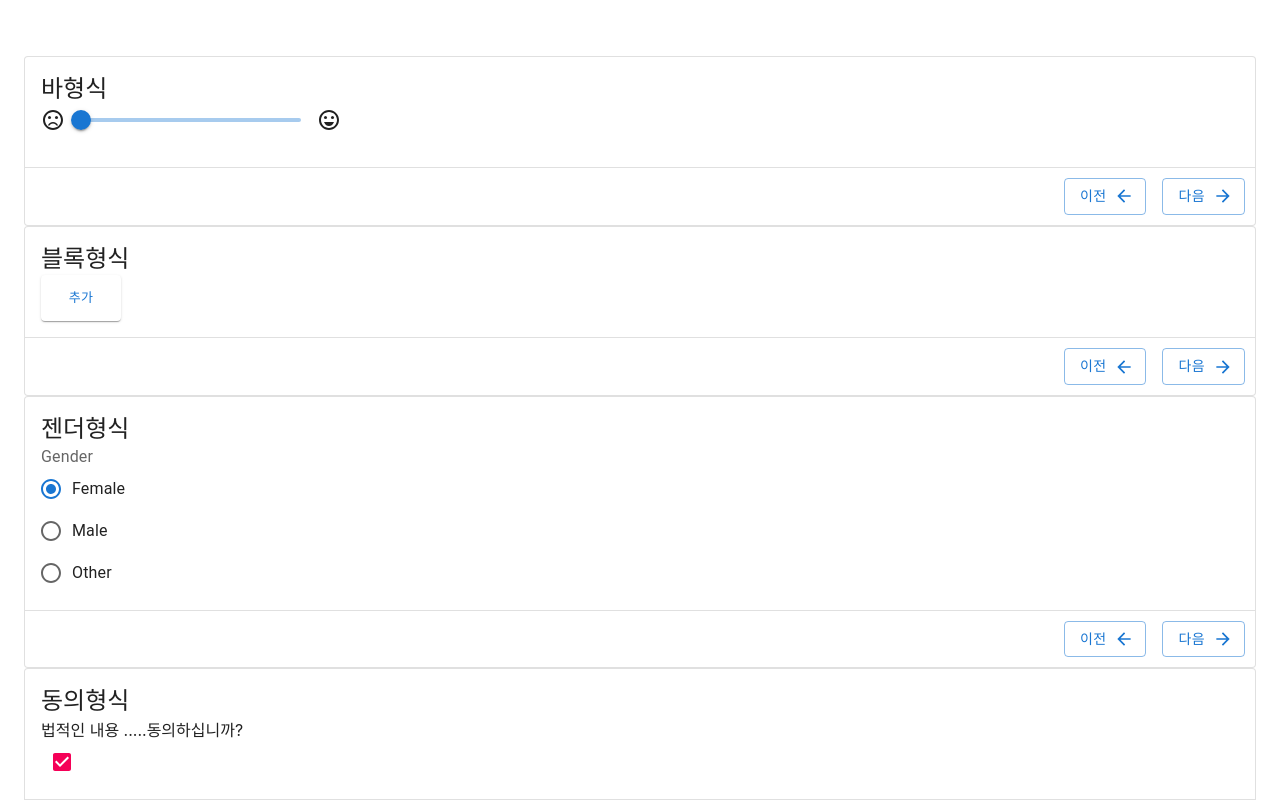
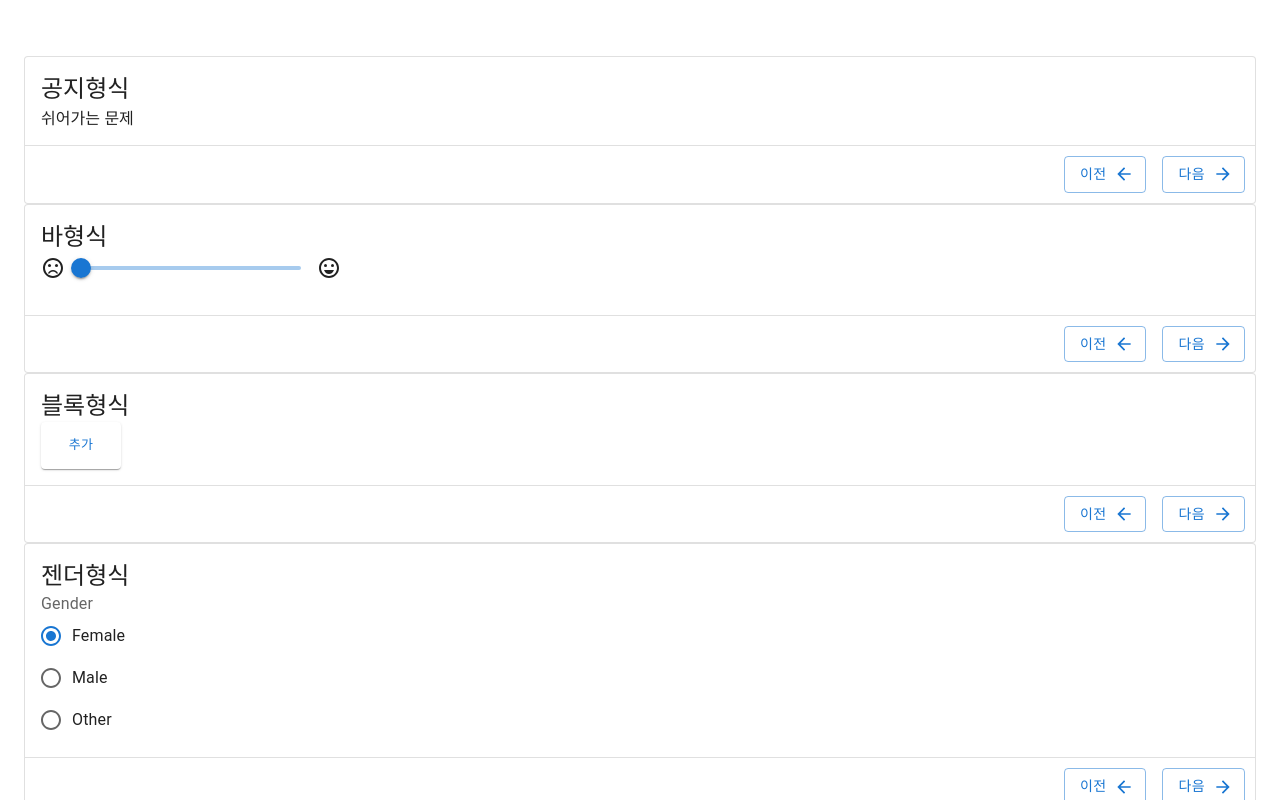
Before and after one commit to forwarder1121/survey_tool, a React (Create React App) app: page / in a window 1280 px wide. Shown: the top 800 px of the page. Built offline with nearby package versions, Linux system fonts and the light colour scheme.

Commit message:
[컴포넌트 추가] NoticeType - 중간 페이지 역할을 하는 컴포넌트 추가

```diff
--- a/src/components/layouts/Content.js
+++ b/src/components/layouts/Content.js
@@ -7,6 +7,7 @@ const Content = () => {
   //questions은 사용할 모든 문항에 대한 정보를 가져야합니다.
   //ps. blocktype은 따로 구현필요함
   const [questions, setQuestions] = useState({
+    0: { id: "0", type: "noticeType", title: "공지형식" },
     1: { id: "1", type: "barType", title: "바형식" },
     2: { id: "2", type: "blockType", title: "블록형식" },
     3: { id: "3", type: "genderType", title: "젠더형식" },
--- a/src/components/layouts/contents/Question.js
+++ b/src/components/layouts/contents/Question.js
@@ -7,6 +7,7 @@ import LawAgreeType from "./questions/LawAgreeType";
 import StarType from "./questions/StarType";
 import YesNoType from "./questions/YesNoType";
 import AgeType from "./questions/AgeType";
+import NoticeType from "./questions/NoticeType";
 import Title from "./questions/Title";
 import Card from "@mui/material/Card";
 import CardContent from "@mui/material/CardContent";
@@ -143,6 +144,22 @@ const Question = props => {
       </Card>
     );
   }
+
+  if (type === "noticeType") {
+    return (
+      <Card variant="outlined">
+        <CardContent>
+          <Title title={title} />
+          <NoticeType />
+        </CardContent>
+        <Divider />
+        <Stack spacing={2} direction="row" className="lowerButtons">
+          <PreviousButton />
+          <NextButton />
+        </Stack>
+      </Card>
+    );
+  }
 };
 
 export default Question;
--- /dev/null
+++ b/src/components/layouts/contents/questions/NoticeType.js
@@ -0,0 +1,7 @@
+import React from "react";
+
+const NoticeType = () => {
+  return <div>쉬어가는 문제</div>;
+};
+
+export default NoticeType;
```
